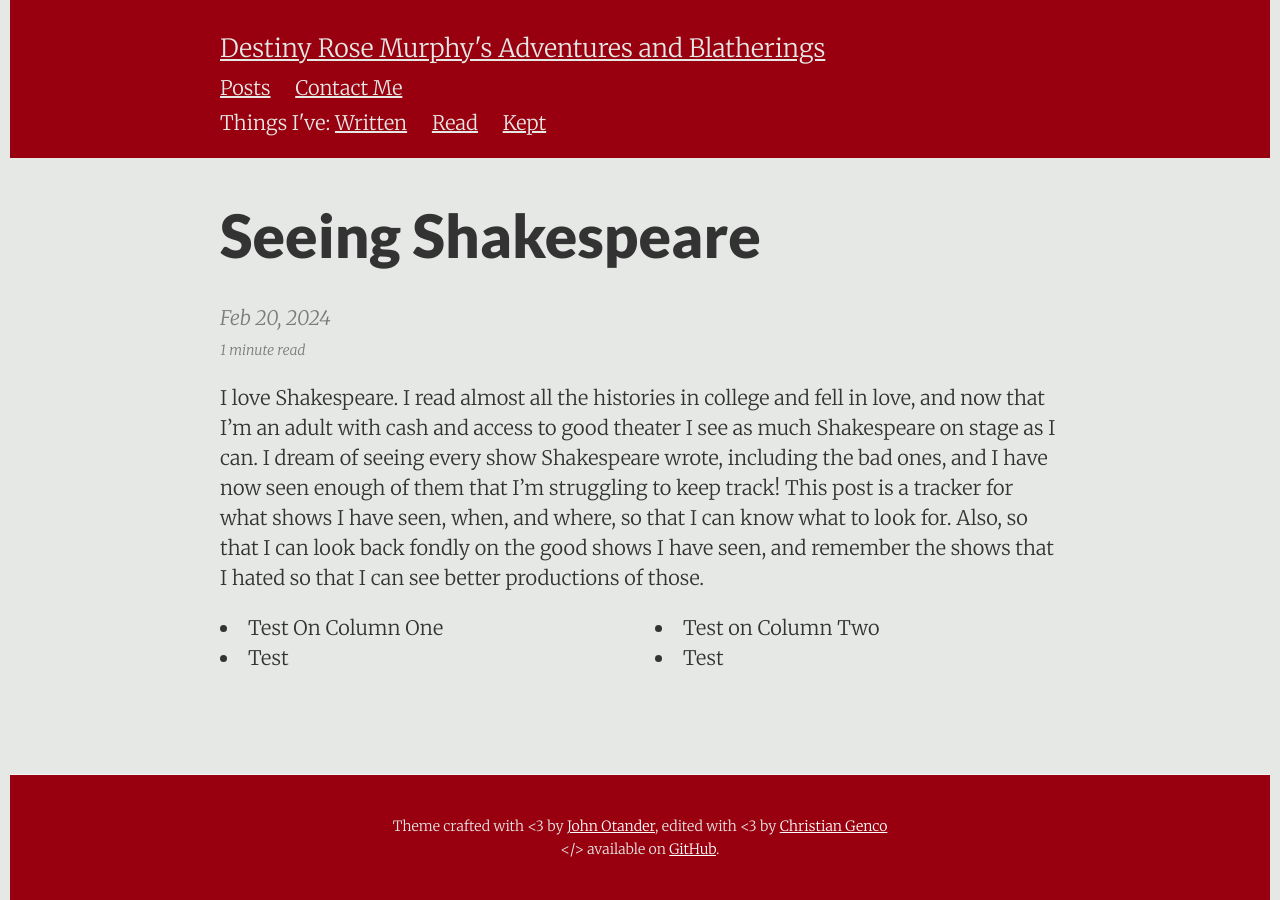
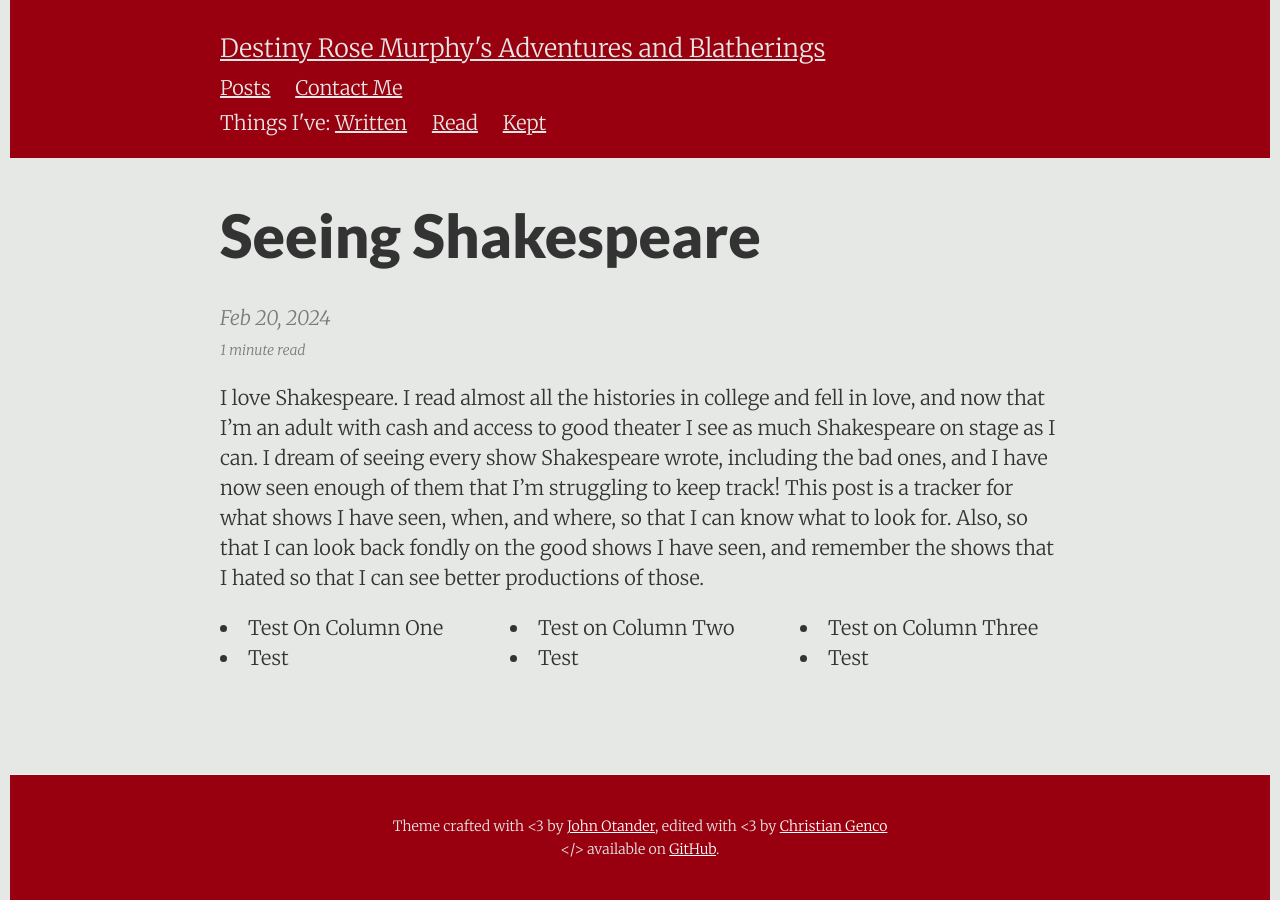
Before and after one commit to DestinyRoseMurphy/DestinyRoseMurphy.github.io, a Jekyll site: the page built from _posts/2024-02-20-Shakespeare.md, in a window 1280 px wide. Built offline with Jekyll 4.4.1, drawn with Linux system fonts in a browser that asks for light colours.

Commit message:
Three columns?

```diff
--- a/_posts/2024-02-20-Shakespeare.md
+++ b/_posts/2024-02-20-Shakespeare.md
@@ -35,4 +35,9 @@ I love Shakespeare. I read almost all the histories in college and fell in love,
 			<li>Test on Column Two</li>
 			<li>Test</li>
   </div>
+
+  <div class="col">
+			<li>Test on Column Three</li>
+			<li>Test</li>
+  </div>
 </div>
```
